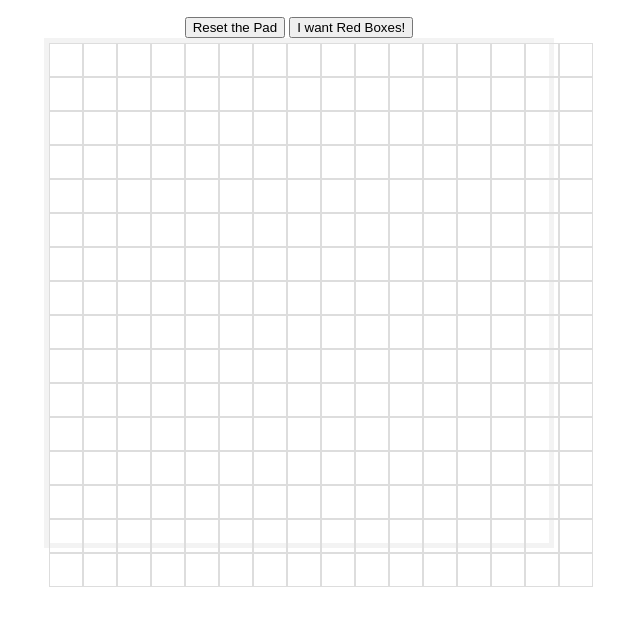
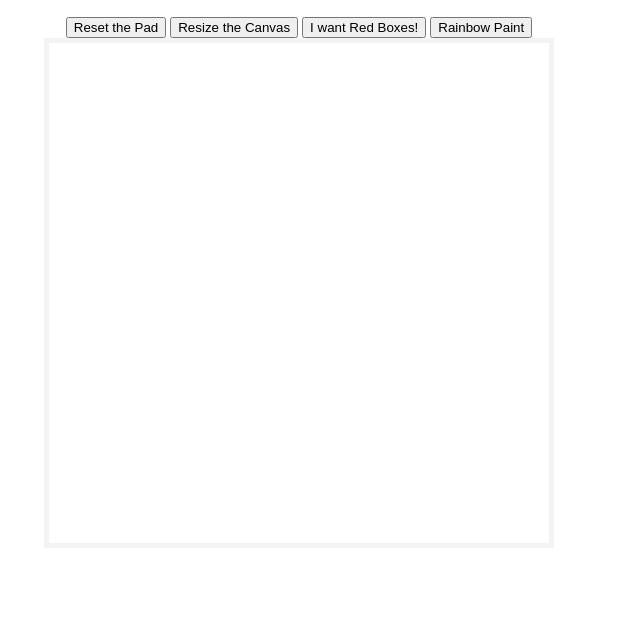
Before and after one commit to EphemSpirit/etch-a-sketch, a plain HTML site: page index.html in a window 1280 px wide. Shown: the part 50-676 px from the top of the page, without its empty margins (341-981 px from the left). Drawn offline with Linux system fonts and the light colour scheme.

Commit message:
added buttons to color cells red or a random color of the rainbow

```diff
--- a/index.html
+++ b/index.html
@@ -11,7 +11,9 @@
     </div>
     <div id='nav'>
       <button id='reset-btn'>Reset the Pad</button>
+      <button id='resize-btn'>Resize the Canvas</button>
       <button id='make-red'>I want Red Boxes!</button>
+      <button id='random-clr'>Rainbow Paint</button>
     </div>
     <div id="container">
     </div>
--- a/style.css
+++ b/style.css
@@ -1,7 +1,7 @@
-:root {
+/* :root {
   --grid-rows: 1;
   --grid-cols: 1;
-}
+} */
 
 /* #main-body {
   text-align: center;
@@ -16,8 +16,8 @@
 
 #container {
   display: grid;
-  grid-template-rows: repeat(var(--grid-rows), 1fr);
-  grid-template-columns: repeat(var(--grid-cols), 1fr);
+  /* grid-template-rows: repeat(var(--grid-rows), 1fr);
+  grid-template-columns: repeat(var(--grid-cols), 1fr); */
   margin-top: 75px;
   height: 500px;
   width: 500px;
@@ -25,10 +25,10 @@
   margin: 0 auto;
 }
 
-.grid-item {
+/* .grid-item {
   padding: 1em;
   border: 1px solid #ddd;
-}
+} */
 
 #nav {
   text-align: center;
```
